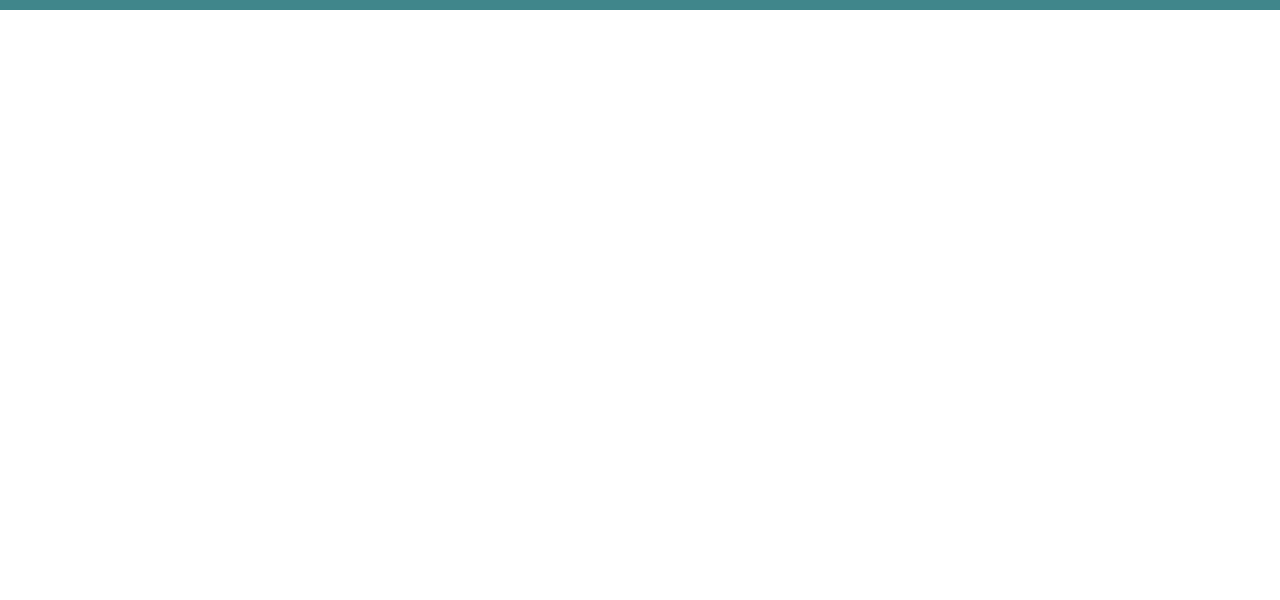
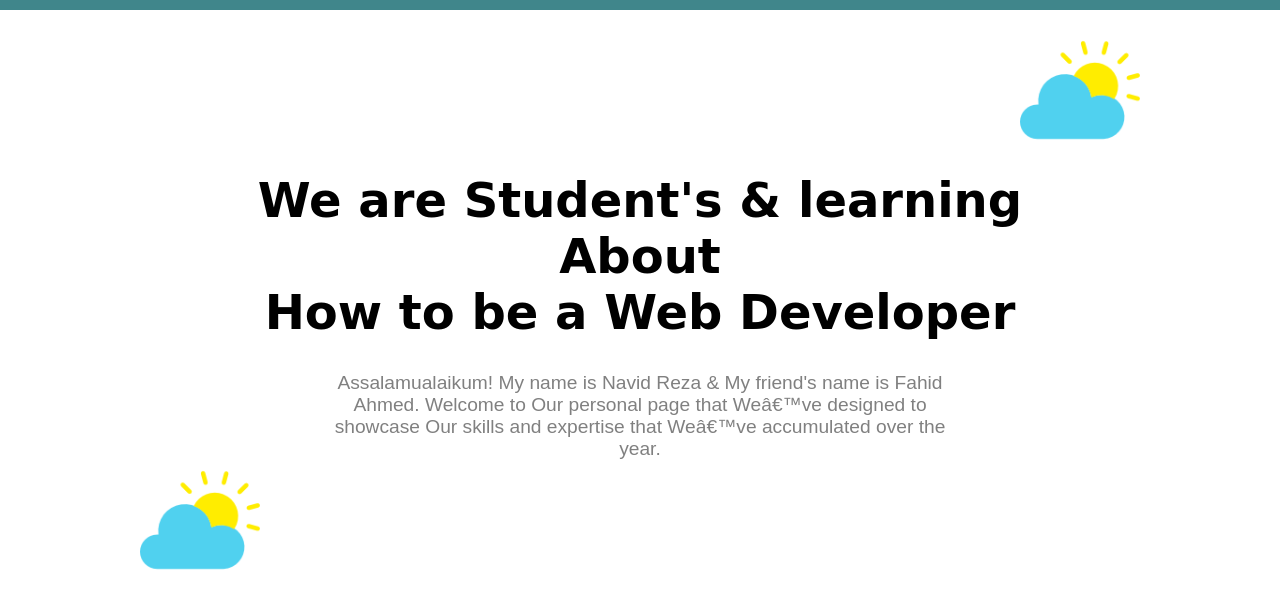
Before and after one commit to Navid66/Project-200-, a plain HTML site: page index.html in a window 1280 px wide. Shown: the part 630-1230 px from the top of the page. Before the commit the page ends 800 px from the top, so only its background shows below. Drawn offline with Linux system fonts and the light colour scheme.

Commit message:
Some Changes

```diff
--- a/desktop.css
+++ b/desktop.css
@@ -30,9 +30,49 @@
    text-decoration: none;
    color: black;
    padding: 5px 10px;
-   background-color: silver;
    margin: 20px 0;
    border-radius: 10px;
    font-size: 1.2rem;
 }
 /* navbar designing ends here */
+
+/* profile designing starts here  */
+.profile .top-weather-icon{
+    position: absolute;
+    right: 140px;
+    top: 20px;
+    width: 120px;
+    transition: width 2s, transform 2s;
+  }
+
+  .profile .top-weather-icon:hover{
+     width: 140px;
+  }
+
+
+  .profile-desc h1{
+      font-size: 3rem;
+
+  }
+
+  .profile-desc p{
+      color: gray;
+      margin: 0 auto;
+      width: 50%;
+      text-align: center;
+      margin-bottom: 10px;
+  }
+
+  .profile .bottom-weather-icon{
+      position: absolute;
+      left: 140px;
+      bottom: 20px;
+      width: 120px;
+      transition: width 2s, transform 2s;
+  }
+
+  .profile .bottom-weather-icon:hover{
+      width: 140px;
+  }
+
+  /* profile designing ends here  */
--- a/index.html
+++ b/index.html
@@ -33,5 +33,18 @@
            </div>
         </div>
 
+        <!-- profile div starts here  -->
+    <div class="profile">
+        <img class="top-weather-icon" src="images/weather.png" alt="top weather icon">
+        <div class="profile-desc">
+            <h1> We are Student's & learning  <br> About <br> How to be a Web Developer</h1>
+            <p>Assalamualaikum! My name is Navid Reza & My friend's name is Fahid Ahmed. Welcome to Our personal page that We’ve designed to showcase Our skills and expertise that We’ve accumulated over the year. </p>
+        </div>
+        <img class="bottom-weather-icon" src="images/weather.png" alt="bottom weather icon">
+    </div>
+    <!-- profile div ends here  -->
+
+
+
     </body>
 </html>
--- a/style.css
+++ b/style.css
@@ -1,3 +1,4 @@
+/*for mobile devices */
 *{
     box-sizing: border-box;
     font-family: 'Fira sans', sans-serif;
@@ -16,6 +17,11 @@ a{
     color: black;
     font-size: 1.2rem;
     text-decoration: none;
+}
+
+p{
+    font-size: 1.2rem;
+    text-align: justify;
 }
 
 
@@ -71,3 +77,52 @@ a{
     display: table;
 }
 /* navbar design ends here  */
+
+/* profile design starts here  */
+.profile{
+    position: relative;
+    padding: 130px 10px;
+    text-align: center;
+}
+
+.profile .top-weather-icon{
+  position: absolute;
+  right: 60px;
+  top: 20px;
+  transition: transform 2s;
+}
+
+.profile .top-weather-icon:hover{
+    transform: rotate(360deg);
+}
+
+.profile-desc h1{
+    font-family: 'Satisfy', cursive;
+    font-size: 3rem;
+}
+
+.profile-desc p{
+    color: gray;
+    margin: 0 auto 20px auto;
+    text-align: center;
+    width: 90%;
+}
+
+
+.profile .bottom-weather-icon{
+    bottom: 10px;
+    left: 60px;
+    position: absolute;
+    transition: transform 2s;
+}
+
+.profile .bottom-weather-icon:hover{
+    transform: rotate(360deg);
+}
+
+.profile::after{
+    content: '';
+    clear: both;
+    display: table;
+}
+/* profile design ends here  */
```
Also changed, not shown: images/weather.png (added).
